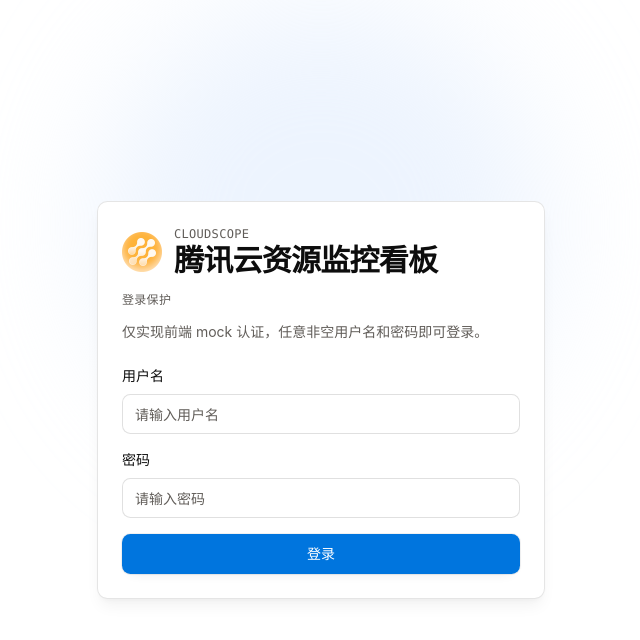
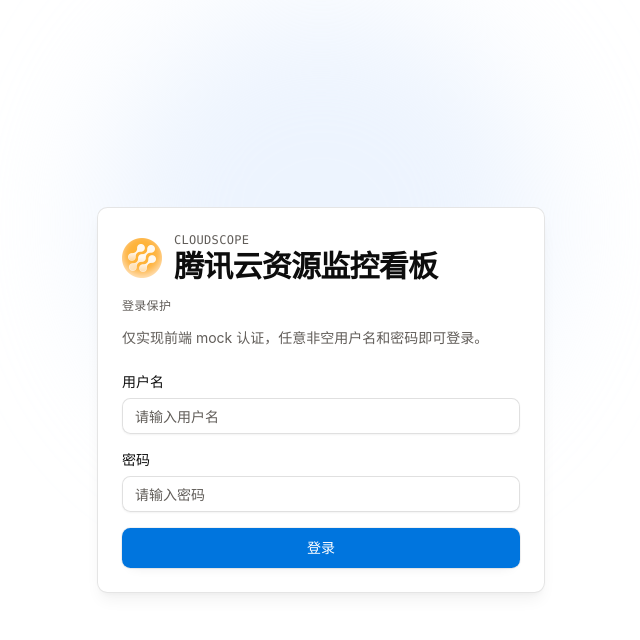
Before and after one commit to YellowDi/CloudScope, a Vue app: page /login in a window 1280 px wide. Shown: the top 640 px of the page, without its empty margins (319-959 px from the left). Built offline with nearby package versions, Linux system fonts and the light colour scheme.

Commit message:
Align input styles with buildguard-admin

```diff
--- a/src/assets/index.css
+++ b/src/assets/index.css
@@ -316,13 +316,34 @@
       margin-left 180ms cubic-bezier(0.22, 1, 0.36, 1);
     will-change: opacity, transform;
   }
+
+  .dark [data-slot="input"]:not([disabled]):not([aria-invalid="true"]):hover:not(:focus-visible),
+  .dark input:not([type="hidden"]):not(:disabled):not([aria-invalid="true"]):hover:not(:focus-visible),
+  .dark textarea:not(:disabled):not([aria-invalid="true"]):hover:not(:focus-visible),
+  .dark select:not(:disabled):not([aria-invalid="true"]):hover:not(:focus-visible) {
+    border-color: var(--border-hover);
+  }
+
+  .dark [data-slot="input"],
+  .dark input:not([type="hidden"]),
+  .dark textarea,
+  .dark select {
+    transition:
+      transform 180ms ease,
+      border-color 180ms ease,
+      background 180ms ease !important;
+  }
 }
 
 @media (prefers-reduced-motion: reduce) {
   .top-tab-switch-shell,
   .top-tab-switch-bg,
   .top-tab-switch-content,
-  .top-tab-switch-badge {
+  .top-tab-switch-badge,
+  .dark [data-slot="input"],
+  .dark input:not([type="hidden"]),
+  .dark textarea,
+  .dark select {
     transition: none !important;
   }
 }
--- a/src/components/BaseInput.vue
+++ b/src/components/BaseInput.vue
@@ -1,12 +1,13 @@
 <template>
-  <label class="grid gap-2">
+  <label class="grid gap-1.5">
     <span class="text-sm font-medium text-foreground">{{ label }}</span>
     <Input
       :model-value="modelValue"
       :type="type"
       :placeholder="placeholder"
       :autocomplete="autocomplete"
-      @update:model-value="$emit('update:modelValue', $event)"
+      class="h-9"
+      @update:model-value="$emit('update:modelValue', String($event ?? ''))"
     />
   </label>
 </template>
--- a/src/components/ui/input/Input.vue
+++ b/src/components/ui/input/Input.vue
@@ -1,5 +1,6 @@
 <script setup lang="ts">
 import type { HTMLAttributes, InputHTMLAttributes } from 'vue';
+import { useVModel } from '@vueuse/core';
 import { cn } from '@/lib/utils';
 
 defineOptions({
@@ -7,26 +8,33 @@ defineOptions({
 });
 
 const props = defineProps<{
+  defaultValue?: string | number;
   modelValue?: string | number;
   type?: InputHTMLAttributes['type'];
   class?: HTMLAttributes['class'];
 }>();
 
-const emit = defineEmits<{
-  (e: 'update:modelValue', payload: string): void;
+const emits = defineEmits<{
+  (e: 'update:modelValue', payload: string | number): void;
 }>();
 
-function handleInput(event: Event) {
-  emit('update:modelValue', (event.target as HTMLInputElement).value);
-}
+const modelValue = useVModel(props, 'modelValue', emits, {
+  passive: true,
+  defaultValue: props.defaultValue,
+});
 </script>
 
 <template>
   <input
     v-bind="$attrs"
-    :value="modelValue ?? ''"
+    v-model="modelValue"
+    data-slot="input"
     :type="type"
-    :class="cn('flex h-10 w-full rounded-md border border-input bg-background px-3 py-2 text-sm ring-offset-background file:border-0 file:bg-transparent file:text-sm file:font-medium placeholder:text-muted-foreground focus-visible:outline-none focus-visible:ring-2 focus-visible:ring-ring focus-visible:ring-offset-2 disabled:cursor-not-allowed disabled:opacity-50', props.class)"
-    @input="handleInput"
+    :class="cn(
+      'file:text-foreground placeholder:text-muted-foreground dark:bg-input/30 border-input h-9 w-full min-w-0 rounded-md border bg-background/92 px-3 py-1 text-base shadow-xs transition-[border-color,background-color,color,box-shadow] duration-180 ease-out outline-none file:inline-flex file:h-7 file:border-0 file:bg-transparent file:text-sm file:font-medium disabled:pointer-events-none disabled:cursor-not-allowed disabled:opacity-50 md:text-sm',
+      'focus-visible:border-ring focus-visible:ring-ring/50 focus-visible:ring-[3px]',
+      'aria-invalid:ring-destructive/20 dark:aria-invalid:ring-destructive/40 aria-invalid:border-destructive',
+      props.class,
+    )"
   >
 </template>
```
